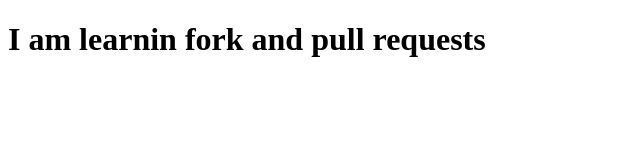
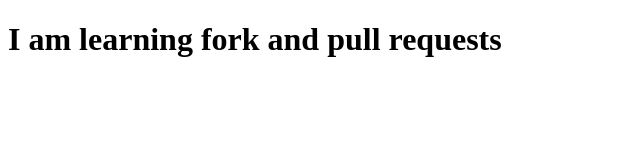
Before and after one commit to vwxyzjn/cleanba, a plain HTML site: page index.html in a window 1280 px wide. Shown: the whole page, without its empty margins (0-640 px from the left). Drawn offline with Linux system fonts and the light colour scheme.

Commit message:
some change

```diff
--- a/index.html
+++ b/index.html
@@ -6,6 +6,6 @@
     <title>Document</title>
 </head>
 <body>
-    <h1>I am learnin fork and pull requests</h1>
+    <h1>I am learning fork and pull requests</h1>
 </body>
 </html>
```
